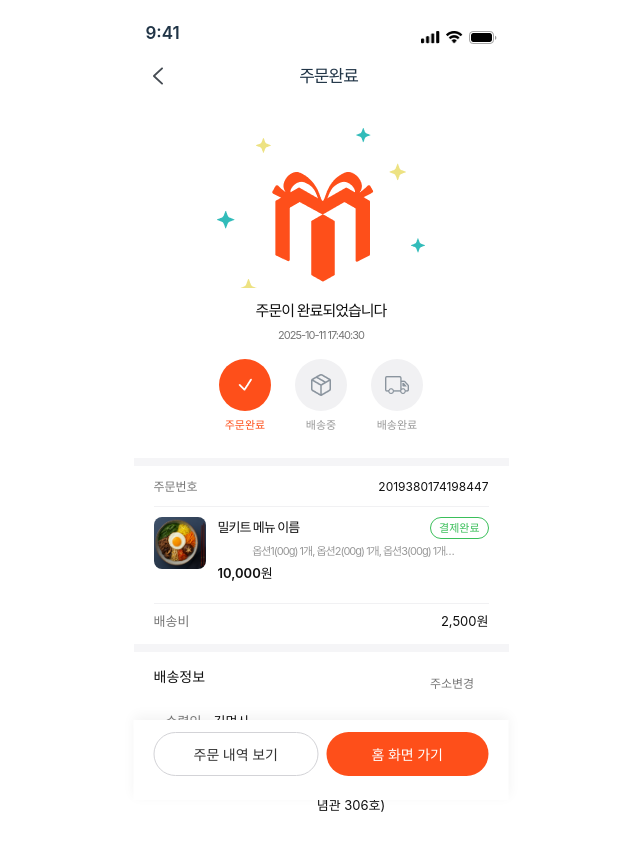
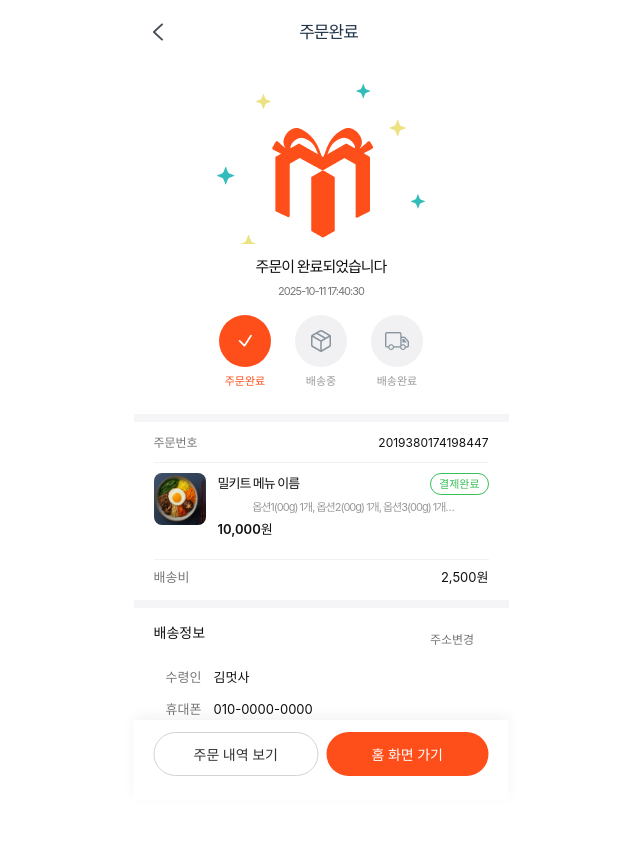
Before and after one commit to miswulin/MealForYou_FE, a React (Vite) app: page /ordercomplete in a window 1280 px wide. Shown: the top 850 px of the page, without its empty margins (319-959 px from the left). Built offline with nearby package versions, Linux system fonts and the light colour scheme.

Commit message:
fix:oc스태터스바제거

```diff
--- a/src/pages/Order/OrderComplete.jsx
+++ b/src/pages/Order/OrderComplete.jsx
@@ -1,6 +1,5 @@
 import React from "react";
 import { useLocation, useNavigate } from "react-router-dom";
-import StatusBar from "../../components/StatusBar";
 import Header from "../../components/Header";
 
 import bibimbap from "../../assets/images/bibimbap.png";
@@ -57,7 +56,6 @@ export default function OrderComplete() {
 
   return (
     <div className="order-complete-root">
-      <StatusBar />
       <Header
         title="주문완료"
         onBack={() => navigate(-1)}
```
